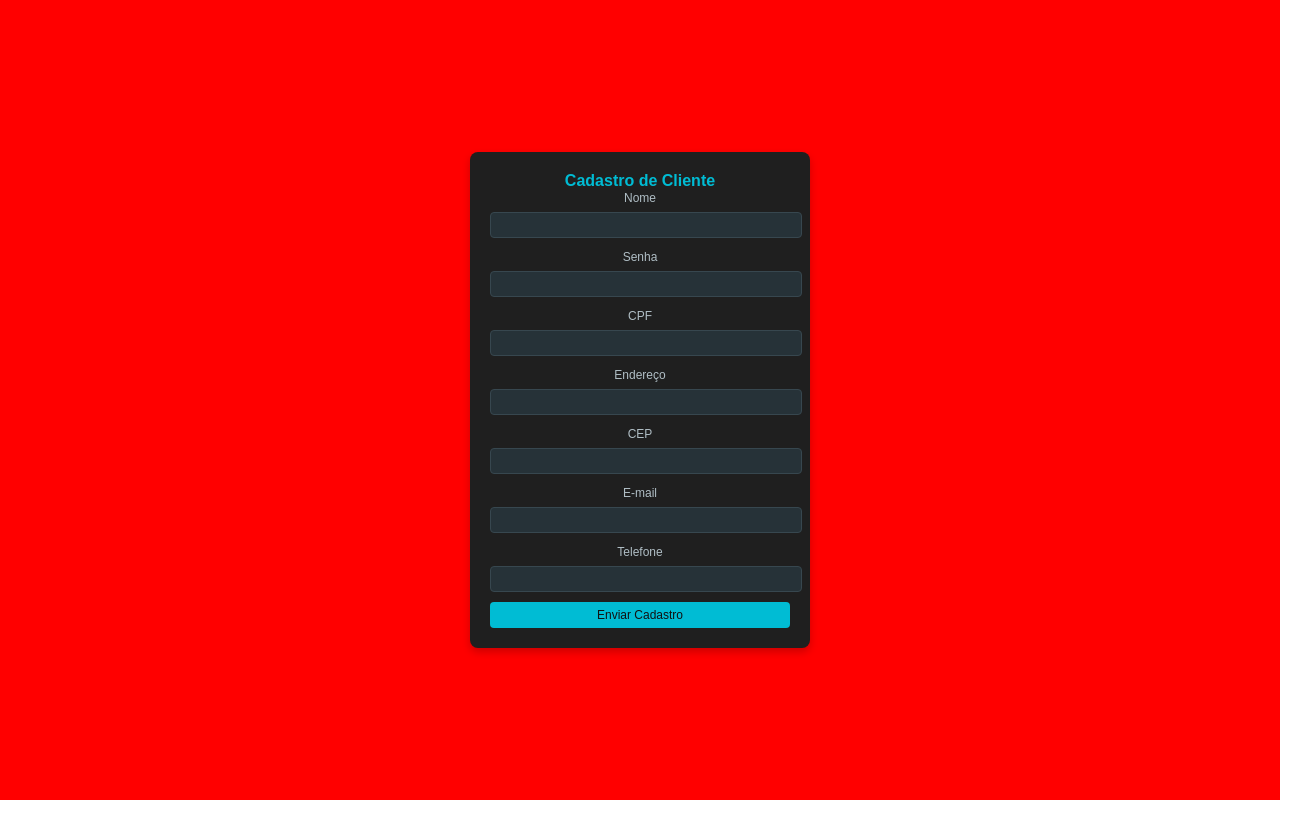
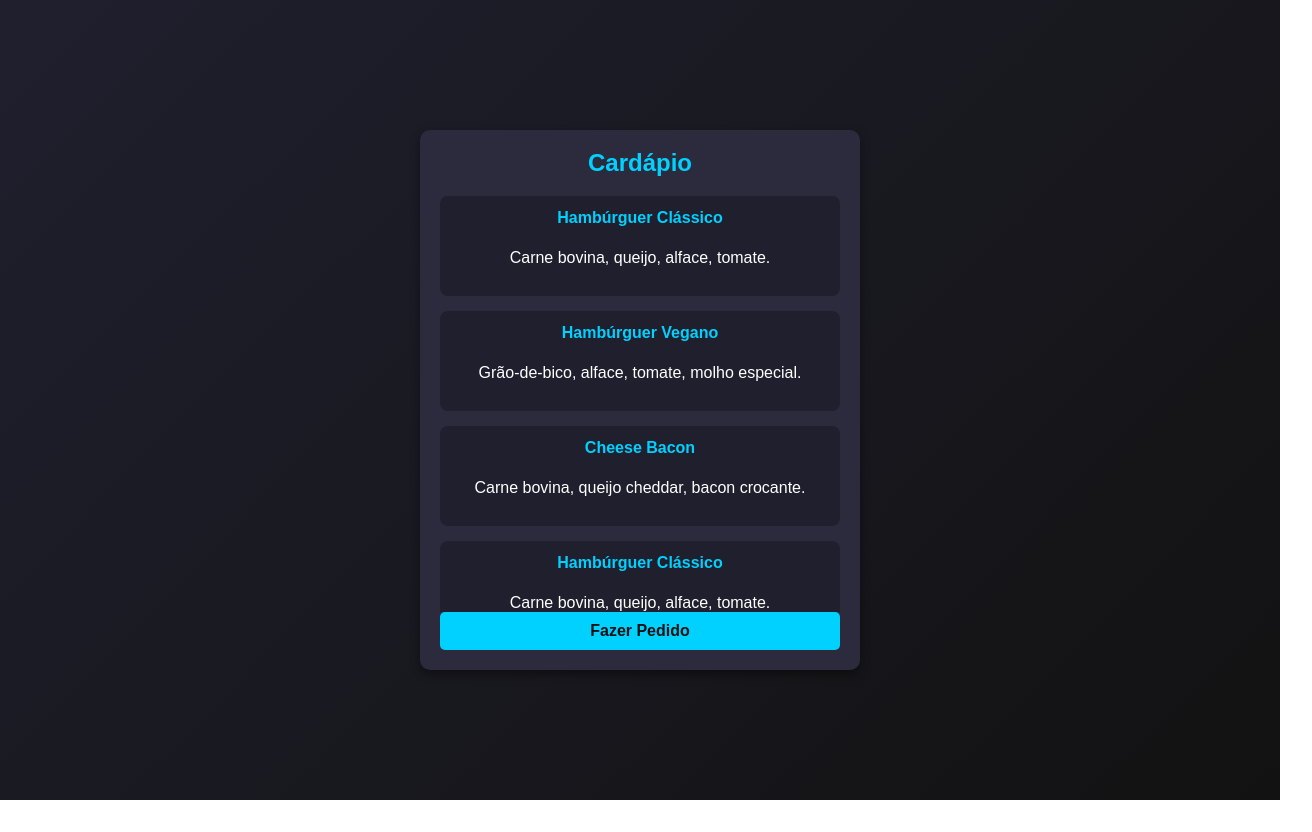
Before and after one commit to brunofragaa97/Sitema_pedidos, a React (Vite) app in the folder Sitema_Pedidos/FrontEnd/: page / in a window 1280 px wide. Shown: the whole page, 1312 px wide, since content can reach past the window. Before the commit the page ends 800 px from the top, so only its background shows below. Built offline with nearby package versions, Linux system fonts and the light colour scheme.

Commit message:
criado estutura basica para implementacao do componente cardapio

```diff
--- a/Sitema_Pedidos/FrontEnd/src/App.jsx
+++ b/Sitema_Pedidos/FrontEnd/src/App.jsx
@@ -1,13 +1,14 @@
 import { useState } from 'react'
 import './App.css'
 import CadastroCliente from './Components/CadastroCliente'
+import Cardapio from './Components/Cardapio'
 
 function App() {
   const [count, setCount] = useState(0)
 
   return (
     <>
-      <CadastroCliente />
+      <Cardapio />
     </>
   )
 }
--- /dev/null
+++ b/Sitema_Pedidos/FrontEnd/src/Components/Cardapio.jsx
@@ -0,0 +1,45 @@
+import React from "react";
+import "../../styles/Cardapio.css";
+
+const Cardapio = () => {
+  return (
+    <div className="background-container">
+      <div className="menu-container">
+        <h1 className="menu-title">Cardápio</h1>
+        <ul className="menu-list">
+          <li className="menu-item">
+            <strong>Hambúrguer Clássico</strong>
+            <p>Carne bovina, queijo, alface, tomate.</p>
+          </li>
+          <li className="menu-item">
+            <strong>Hambúrguer Vegano</strong>
+            <p>Grão-de-bico, alface, tomate, molho especial.</p>
+          </li>
+          <li className="menu-item">
+            <strong>Cheese Bacon</strong>
+            <p>Carne bovina, queijo cheddar, bacon crocante.</p>
+          </li>
+          <li className="menu-item">
+            <strong>Hambúrguer Clássico</strong>
+            <p>Carne bovina, queijo, alface, tomate.</p>
+          </li>
+          <li className="menu-item">
+            <strong>Hambúrguer Clássico</strong>
+            <p>Carne bovina, queijo, alface, tomate.</p>
+          </li>
+          <li className="menu-item">
+            <strong>Hambúrguer Clássico</strong>
+            <p>Carne bovina, queijo, alface, tomate.</p>
+          </li>
+          <li className="menu-item">
+            <strong>Hambúrguer Clássico</strong>
+            <p>Carne bovina, queijo, alface, tomate.</p>
+          </li>
+        </ul>
+        <button className="order-button">Fazer Pedido</button>
+      </div>
+    </div>
+  );
+};
+
+export default Cardapio;
--- /dev/null
+++ b/Sitema_Pedidos/FrontEnd/styles/Cardapio.css
@@ -0,0 +1,79 @@
+/* Background do container pai */
+.background-container {
+    width: 100vw;
+    height: 100vh;
+    display: flex;
+    justify-content: center;
+    align-items: center;
+    background: linear-gradient(135deg, #1f1f2e, #121212);
+    font-family: 'Arial', sans-serif;
+  }
+
+  /* Container do menu */
+  .menu-container {
+    width: 400px;
+    height: 500px;
+    background: #2b2b3d;
+    border-radius: 10px;
+    box-shadow: 0 4px 10px rgba(0, 0, 0, 0.4);
+    padding: 20px;
+    color: #ffffff;
+    display: flex;
+    flex-direction: column;
+    justify-content: space-between;
+  }
+
+  /* Título do menu */
+  .menu-title {
+    font-size: 24px;
+    font-weight: bold;
+    color: #00d1ff;
+    text-align: center;
+    margin-bottom: 20px;
+  }
+
+  /* Lista de itens do menu */
+  .menu-list {
+    list-style: none;
+    padding: 0;
+    margin: 0;
+    flex-grow: 1;
+    overflow-y: auto;
+  }
+
+  .menu-item {
+    margin-bottom: 15px;
+    padding: 10px;
+    background: #1f1f2e;
+    border-radius: 8px;
+    transition: transform 0.3s ease, background 0.3s ease;
+  }
+
+  .menu-item:hover {
+    transform: scale(1.05);
+    background: #34344a;
+  }
+
+  .menu-item strong {
+    display: block;
+    color: #00d1ff;
+    margin-bottom: 5px;
+  }
+
+  /* Botão de pedido */
+  .order-button {
+    background: #00d1ff;
+    color: #121212;
+    padding: 10px;
+    border: none;
+    border-radius: 5px;
+    cursor: pointer;
+    font-size: 16px;
+    font-weight: bold;
+    text-align: center;
+    transition: background 0.3s ease;
+  }
+
+  .order-button:hover {
+    background: #007d99;
+  }
```
Also changed, not shown: 1 other file (tests, documents, lock files or other folders).
